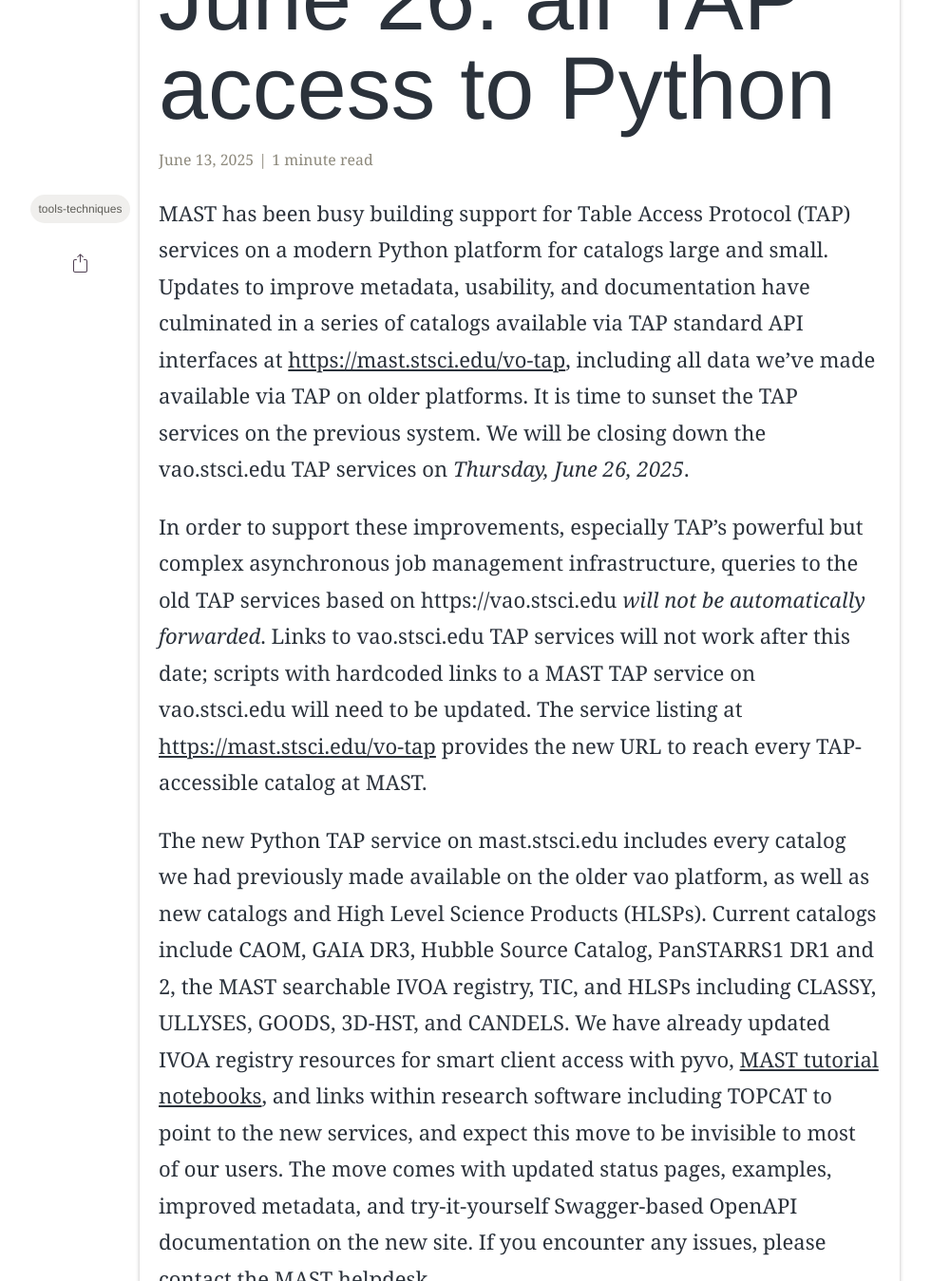
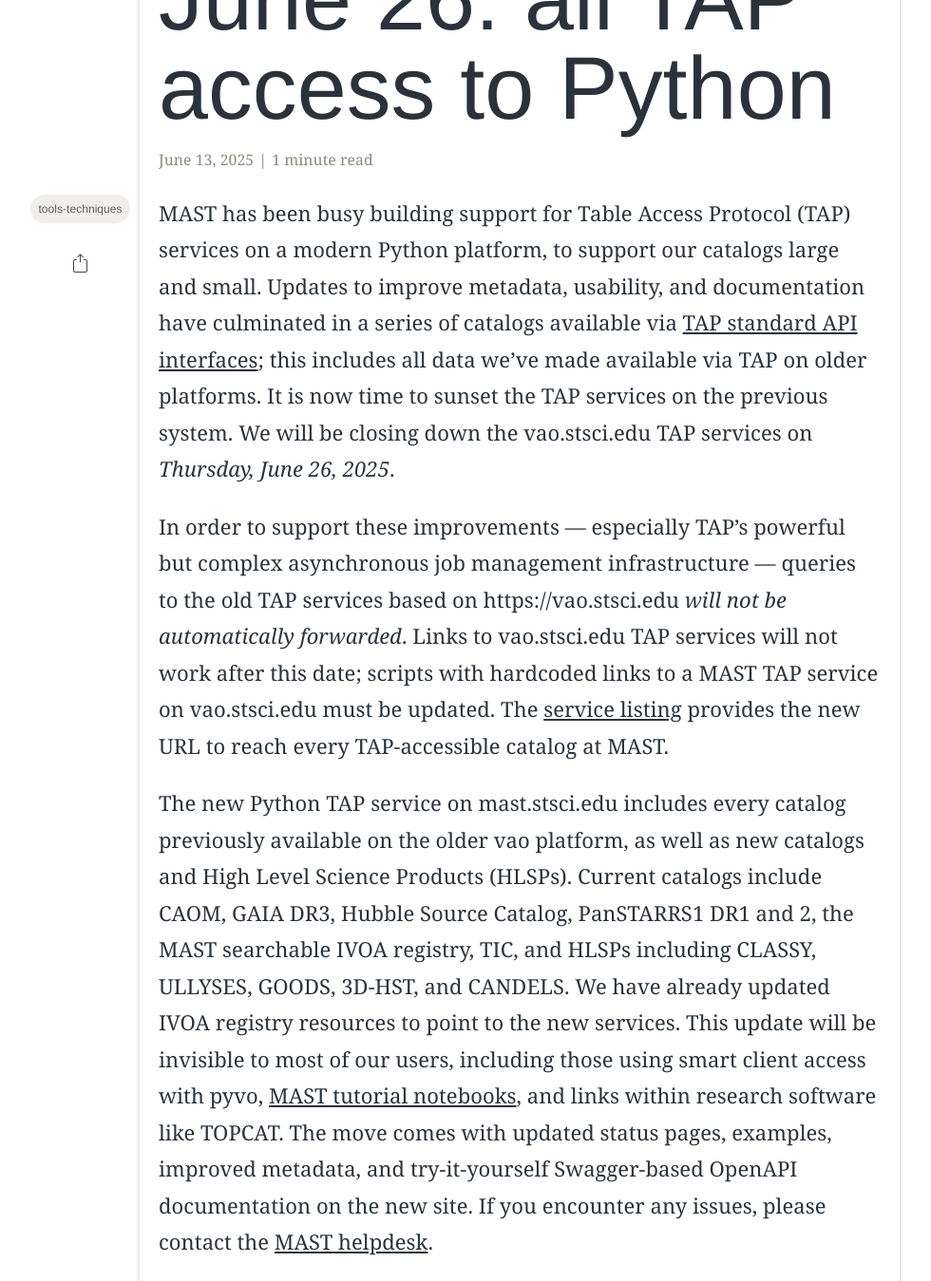
Before and after one commit to spacetelescope/mast-blog, a Jekyll site: the page built from _posts/2025-06-13-TAP-python-migration.md, in a window 1280 px wide and 1400 px high, scrolled down 618 px, cut to the strip 51-1400 px from the top of the window. Shown: the whole strip at 95% size, without its empty margins (93-1073 px from the left). Built offline with Jekyll 4.4.1, drawn with Linux system fonts in a browser that asks for light colours; some web fonts are replaced.

Commit message:
thomas updates

```diff
--- a/_posts/2025-06-13-TAP-python-migration.md
+++ b/_posts/2025-06-13-TAP-python-migration.md
@@ -10,8 +10,8 @@
 description: "Migration of MAST TAP services, sunsetting vao.stsci.edu"
 ---
 
-MAST has been busy building support for Table Access Protocol (TAP) services on a modern Python platform for catalogs large and small. Updates to improve metadata, usability, and documentation have culminated in a series of catalogs available via TAP standard API interfaces at [https://mast.stsci.edu/vo-tap](https://mast.stsci.edu/vo-tap), including all data we've made available via TAP on older platforms. It is time to sunset the TAP services on the previous system. We will be closing down the vao.stsci.edu TAP services on _Thursday, June 26, 2025_.
+MAST has been busy building support for Table Access Protocol (TAP) services on a modern Python platform, to support our catalogs large and small. Updates to improve metadata, usability, and documentation have culminated in a series of catalogs available via [TAP standard API interfaces](https://mast.stsci.edu/vo-tap); this includes all data we've made available via TAP on older platforms. It is now time to sunset the TAP services on the previous system. We will be closing down the vao.stsci.edu TAP services on _Thursday, June 26, 2025_.
 
-In order to support these improvements, especially TAP's powerful but complex asynchronous job management infrastructure, queries to the old TAP services based on https://vao.stsci.edu _will not be automatically forwarded_. Links to vao.stsci.edu TAP services will not work after this date; scripts with hardcoded links to a MAST TAP service on vao.stsci.edu will need to be updated. The service listing at [https://mast.stsci.edu/vo-tap](https://mast.stsci.edu/vo-tap) provides the new URL to reach every TAP-accessible catalog at MAST.
+In order to support these improvements — especially TAP's powerful but complex asynchronous job management infrastructure — queries to the old TAP services based on https://vao.stsci.edu _will not be automatically forwarded_. Links to vao.stsci.edu TAP services will not work after this date; scripts with hardcoded links to a MAST TAP service on vao.stsci.edu must be updated. The [service listing](https://mast.stsci.edu/vo-tap) provides the new URL to reach every TAP-accessible catalog at MAST.
 
- The new Python TAP service on mast.stsci.edu includes every catalog we had previously made available on the older vao platform, as well as new catalogs and High Level Science Products (HLSPs). Current catalogs include CAOM, GAIA DR3, Hubble Source Catalog, PanSTARRS1 DR1 and 2, the MAST searchable IVOA registry, TIC, and HLSPs including CLASSY, ULLYSES, GOODS, 3D-HST, and CANDELS. We have already updated IVOA registry resources for smart client access with pyvo, [MAST tutorial notebooks](https://spacetelescope.github.io/mast_notebooks/intro.html), and links within research software including TOPCAT to point to the new services, and expect this move to be invisible to most of our users. The move comes with updated status pages, examples, improved metadata, and try-it-yourself Swagger-based OpenAPI documentation on the new site. If you encounter any issues, please contact the [MAST helpdesk](https://stsci.service-now.com/mast).
+ The new Python TAP service on mast.stsci.edu includes every catalog previously available on the older vao platform, as well as new catalogs and High Level Science Products (HLSPs). Current catalogs include CAOM, GAIA DR3, Hubble Source Catalog, PanSTARRS1 DR1 and 2, the MAST searchable IVOA registry, TIC, and HLSPs including CLASSY, ULLYSES, GOODS, 3D-HST, and CANDELS. We have already updated IVOA registry resources to point to the new services. This update will be invisible to most of our users, including those using smart client access with pyvo, [MAST tutorial notebooks](https://spacetelescope.github.io/mast_notebooks/intro.html), and links within research software like TOPCAT. The move comes with updated status pages, examples, improved metadata, and try-it-yourself Swagger-based OpenAPI documentation on the new site. If you encounter any issues, please contact the [MAST helpdesk](https://stsci.service-now.com/mast).
```
